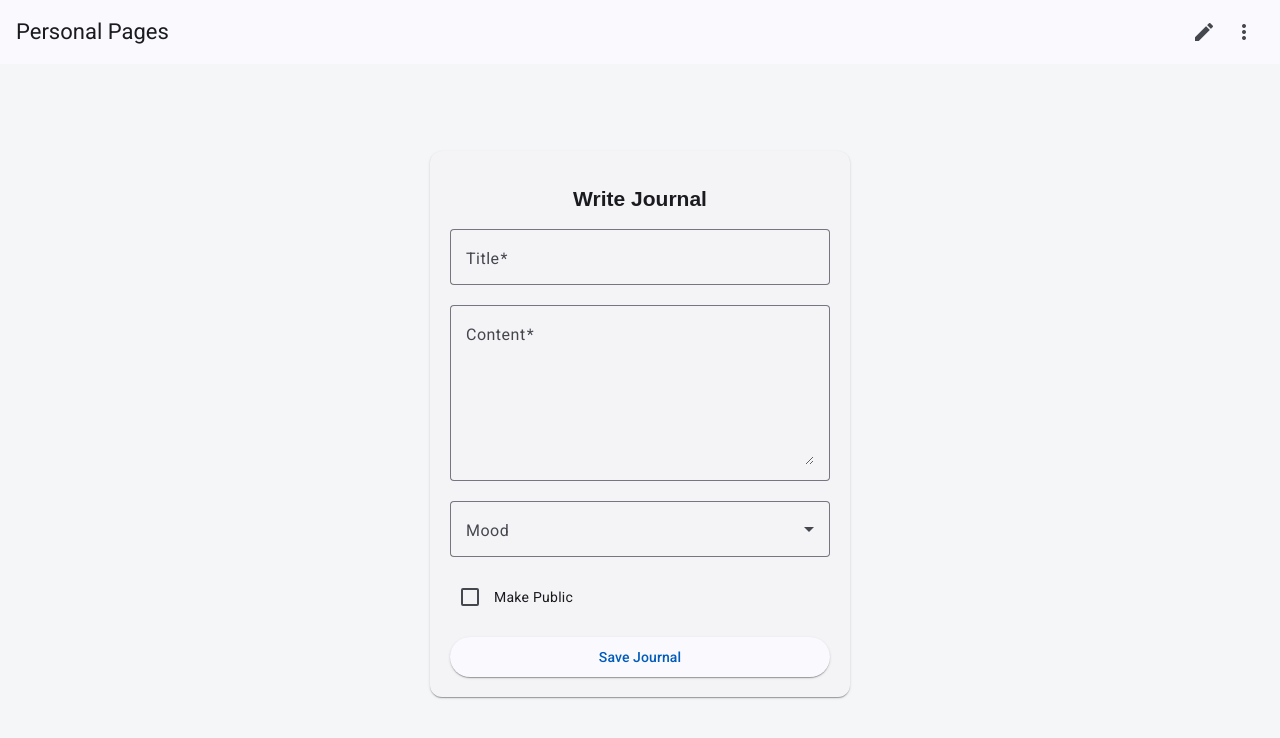
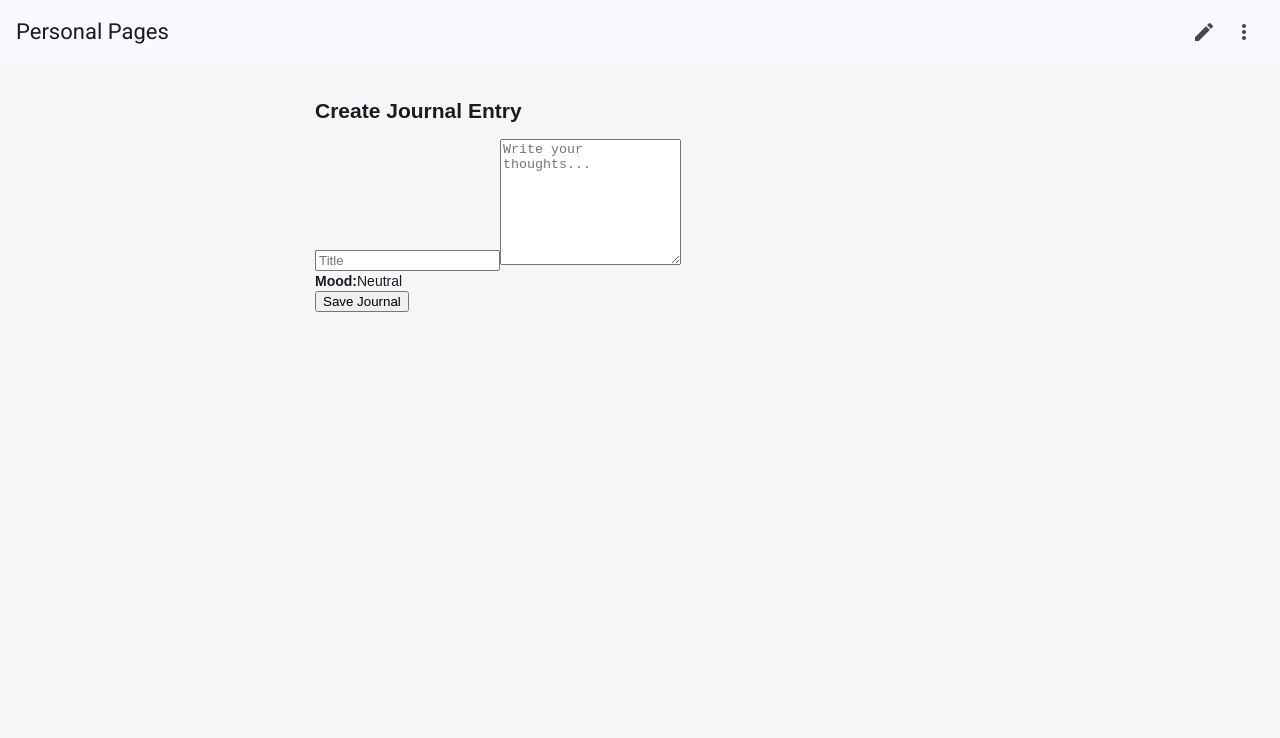
Before and after one commit to harshita805/PersonalPages.UI, an Angular app: page /journal/create in a window 1280 px wide. Shown: the top 738 px of the page. Built offline with nearby package versions, Linux system fonts and the light colour scheme; sample sign-in values are in the browser's storage.

Commit message:
Added suggestions part

```diff
--- /dev/null
+++ b/src/app/journal/create-journal.component.css
@@ -0,0 +1,61 @@
+.journal-container {
+  max-width: 650px;
+  margin: auto;
+  padding: 20px;
+}
+
+.input-field,
+.textarea-field {
+  width: 100%;
+  padding: 10px;
+  margin-bottom: 15px;
+  border-radius: 6px;
+  border: 1px solid #ccc;
+}
+
+.checkbox-label {
+  display: block;
+  margin-bottom: 15px;
+}
+
+.mood-loading {
+  color: #666;
+  font-style: italic;
+  margin-bottom: 10px;
+}
+
+.mood-result {
+  margin-bottom: 15px;
+  padding: 10px;
+  background-color: #f0f4ff;
+  border-radius: 6px;
+  font-weight: bold;
+}
+
+.save-btn {
+  padding: 10px 20px;
+  border: none;
+  background-color: #3f51b5;
+  color: white;
+  border-radius: 6px;
+  cursor: pointer;
+}
+
+.ai-suggestion {
+  margin-top: 15px;
+  padding: 14px;
+  background-color: #eef2ff;
+  border-left: 4px solid #3f51b5;
+  border-radius: 8px;
+  cursor: pointer;
+  transition: all 0.2s ease-in-out;
+}
+
+.ai-suggestion:hover {
+  background-color: #dde3ff;
+  transform: scale(1.01);
+}
+
+.ai-suggestion p {
+  margin: 8px 0 0 0;
+}
--- a/src/app/journal/create-journal.component.html
+++ b/src/app/journal/create-journal.component.html
@@ -1,40 +1,51 @@
-<div class="page-container">
-  <mat-card class="form-card">
-    <h2>Write Journal</h2>
+<div class="journal-container">
 
-    <form [formGroup]="journalForm" (ngSubmit)="save()">
+  <h2>Create Journal Entry</h2>
 
-      <mat-form-field class="full" appearance="outline">
-        <mat-label>Title</mat-label>
-        <input matInput formControlName="title">
-      </mat-form-field>
+  <input type="text" placeholder="Title" [(ngModel)]="title" class="title-input" />
 
-      <mat-form-field class="full" appearance="outline">
-        <mat-label>Content</mat-label>
-        <textarea matInput rows="6" formControlName="content"></textarea>
-      </mat-form-field>
+  <textarea rows="8" placeholder="Write your thoughts..." [value]="content" (input)="onContentChange($event)">
+  </textarea>
 
-      <mat-form-field class="full" appearance="outline">
-        <mat-label>Mood</mat-label>
-        <mat-select formControlName="mood">
-          <mat-option value="Happy">Happy</mat-option>
-          <mat-option value="Sad">Sad</mat-option>
-          <mat-option value="Neutral">Neutral</mat-option>
-          <mat-option value="Excited">Excited</mat-option>
-          <mat-option value="Stressed">Stressed</mat-option>
-        </mat-select>
-      </mat-form-field>
+  <!-- Mood Section -->
+  <div class="mood-section">
+    @if(isMoodLoading){
+    <div>🧠 Detecting mood...</div>
+    }
+    @else{
+    <div>
+      <strong>Mood:</strong>
+      <span class="mood-badge">{{ detectedMood }}</span>
+      @if(moodConfidence > 0){
+      <span>
+        ({{ moodConfidence | number:'1.0-0' }}%)
+      </span>
+      }
+    </div>
+    }
+  </div>
 
-      <mat-checkbox formControlName="isPublic">
-        Make Public
-      </mat-checkbox>
+  <!-- AI Suggestion -->
+  @if(isSuggestionLoading){
+  <div class="ai-loading">
+    🤖 Thinking...
+  </div>
+  }
 
-      <br><br>
+  @if(suggestion && !isSuggestionLoading){
+  <!-- AI Suggestion -->
+  <div class="ai-suggestion" (click)="appendSuggestion()">
 
-      <button mat-raised-button color="primary" class="full">
-        Save Journal
-      </button>
+    💡 <strong>Click to add:</strong>
 
-    </form>
-  </mat-card>
+    <p>{{ suggestion }}</p>
+
+  </div>
+
+  }
+
+  <button (click)="saveJournal()" [disabled]="isSaving">
+    {{ isSaving ? 'Saving...' : 'Save Journal' }}
+  </button>
+
 </div>
--- a/src/app/journal/create-journal.component.ts
+++ b/src/app/journal/create-journal.component.ts
@@ -1,48 +1,178 @@
-import { Component, inject } from '@angular/core';
-import { FormBuilder, Validators, ReactiveFormsModule } from '@angular/forms';
-import { MatCardModule } from '@angular/material/card';
-import { MatInputModule } from '@angular/material/input';
-import { MatButtonModule } from '@angular/material/button';
-import { MatSelectModule } from '@angular/material/select';
-import { MatFormFieldModule } from '@angular/material/form-field';
+import { Component, OnInit } from '@angular/core';
+import { Subject } from 'rxjs';
+import { debounceTime, distinctUntilChanged } from 'rxjs/operators';
+import { AiService } from '../services/ai.service';
 import { JournalService } from '../services/journal.service';
-import { Router } from '@angular/router';
-import { MatCheckboxModule } from '@angular/material/checkbox';
+import { MoodService } from '../services/mood.service';
+import { DecimalPipe } from '@angular/common';
+import { FormsModule } from '@angular/forms';
 
 @Component({
   selector: 'app-create-journal',
-  standalone: true,
-  imports: [
-    ReactiveFormsModule,
-    MatCardModule,
-    MatInputModule,
-    MatButtonModule,
-    MatSelectModule,
-    MatFormFieldModule,
-    MatCheckboxModule
-  ],
-  templateUrl: './create-journal.component.html'
+  templateUrl: './create-journal.component.html',
+  styleUrls: ['./create-journal.component.css'],
+  imports: [DecimalPipe, FormsModule]
 })
-export class CreateJournalComponent {
+export class CreateJournalComponent implements OnInit {
 
-  private fb = inject(FormBuilder);
-  private journalService = inject(JournalService);
-  private router = inject(Router);
+  title: string = '';
+  content: string = '';
 
-  journalForm = this.fb.group({
-    title: ['', Validators.required],
-    content: ['', Validators.required],
-    mood: [''],
-    isPublic: [false]
-  });
+  // Mood
+  detectedMood: string = 'Neutral';
+  moodConfidence: number = 0;
+  isMoodLoading: boolean = false;
 
-  save() {
-    if (this.journalForm.invalid) return;
+  // AI Suggestion
+  suggestion: string = '';
+  isSuggestionLoading: boolean = false;
 
-    this.journalService.createJournal(this.journalForm.value)
-      .subscribe(() => {
-        alert('Journal saved');
-        this.router.navigate(['/journal/my']);
-      });
+  isSaving: boolean = false;
+
+  private moodSubject = new Subject<string>();
+  private suggestionSubject = new Subject<string>();
+
+  constructor(
+    private aiService: AiService,
+    private moodService: MoodService,
+    private journalService: JournalService
+  ) { }
+
+  ngOnInit(): void {
+
+    // 🔹 Real-time Mood Detection
+    this.moodSubject.pipe(
+      debounceTime(1500),
+      distinctUntilChanged()
+    ).subscribe(text => {
+      if (text.length > 10) {
+        this.fetchMood(text);
+      } else {
+        this.detectedMood = 'Neutral';
+      }
+    });
+
+    // 🔹 Real-time AI Suggestion
+    this.suggestionSubject.pipe(
+      debounceTime(2500),
+      distinctUntilChanged()
+    ).subscribe(text => {
+      if (text.length > 40) {
+        this.fetchSuggestion(text);
+      } else {
+        this.suggestion = '';
+      }
+    });
   }
+
+  onContentChange(event: any) {
+    let value = event?.target?.value;
+    this.content = value;
+    this.moodSubject.next(value);
+    this.suggestionSubject.next(value);
+  }
+
+  // ======================
+  // Mood Detection
+  // ======================
+
+  fetchMood(text: string) {
+    this.isMoodLoading = true;
+
+    this.moodService.detectMood(text).subscribe({
+      next: (res) => {
+        this.detectedMood = res.mood || 'Neutral';
+        this.moodConfidence = res.confidence || 0;
+        this.isMoodLoading = false;
+      },
+      error: () => {
+        this.detectedMood = 'Neutral';
+        this.isMoodLoading = false;
+      }
+    });
+  }
+
+  // ======================
+  // AI Suggestion
+  // ======================
+
+  fetchSuggestion(text: string) {
+    this.isSuggestionLoading = true;
+
+    this.aiService.getSuggestion(text).subscribe({
+      next: (res) => {
+        this.suggestion = res.suggestion;
+        this.isSuggestionLoading = false;
+      },
+      error: () => {
+        this.suggestion = '';
+        this.isSuggestionLoading = false;
+      }
+    });
+  }
+
+  acceptSuggestion() {
+    if (this.suggestion) {
+      this.content += ' ' + this.suggestion;
+      this.suggestion = '';
+    }
+  }
+
+  // ======================
+  // Save Journal
+  // ======================
+
+  saveJournal() {
+
+    if (!this.title || !this.content) {
+      alert('Title and content are required.');
+      return;
+    }
+
+    this.isSaving = true;
+
+    const journalData = {
+      title: this.title,
+      content: this.content,
+      mood: this.detectedMood,
+      moodConfidence: this.moodConfidence
+    };
+
+    this.journalService.createJournal(journalData).subscribe({
+      next: () => {
+        alert('Journal saved successfully!');
+        this.title = '';
+        this.content = '';
+        this.suggestion = '';
+        this.detectedMood = 'Neutral';
+        this.isSaving = false;
+      },
+      error: () => {
+        alert('Error saving journal.');
+        this.isSaving = false;
+      }
+    });
+  }
+
+  appendSuggestion() {
+
+  if (!this.suggestion) return;
+
+  // Avoid duplicate append
+  if (!this.content.includes(this.suggestion)) {
+
+    // Add proper spacing
+    if (this.content.trim().length > 0) {
+      this.content += '\n\n' + this.suggestion;
+    } else {
+      this.content = this.suggestion;
+    }
+  }
+
+  // Clear suggestion after use
+  this.suggestion = '';
+
+  // Optional: trigger mood update again
+  this.moodSubject.next(this.content);
 }
+}
--- /dev/null
+++ b/src/app/services/ai.service.ts
@@ -0,0 +1,18 @@
+import { Injectable } from '@angular/core';
+import { HttpClient } from '@angular/common/http';
+import { Observable } from 'rxjs';
+import { environment } from '../../environments/environment';
+
+@Injectable({ providedIn: 'root' })
+export class AiService {
+
+  private baseUrl = environment.apiBaseUrl;
+
+  constructor(private http: HttpClient) {}
+
+  getSuggestion(content: string): Observable<any> {
+    return this.http.post<any>(`${this.baseUrl}/Ai/suggest`, {
+      content: content
+    });
+  }
+}
--- /dev/null
+++ b/src/app/services/mood.service.ts
@@ -0,0 +1,20 @@
+import { inject, Injectable } from '@angular/core';
+import { HttpClient } from '@angular/common/http';
+import { environment } from '../../environments/environment';
+import { Observable } from 'rxjs';
+
+@Injectable({
+    providedIn: 'root'
+})
+export class MoodService {
+
+    private http = inject(HttpClient);
+    private baseUrl = environment.apiBaseUrl;
+
+    detectMood(content: string): Observable<{ mood: string, confidence: number }> {
+        return this.http.post<{ mood: string, confidence: number }>(
+            `${this.baseUrl}/mood/detect`,
+            { content }
+        );
+    }
+}
```
